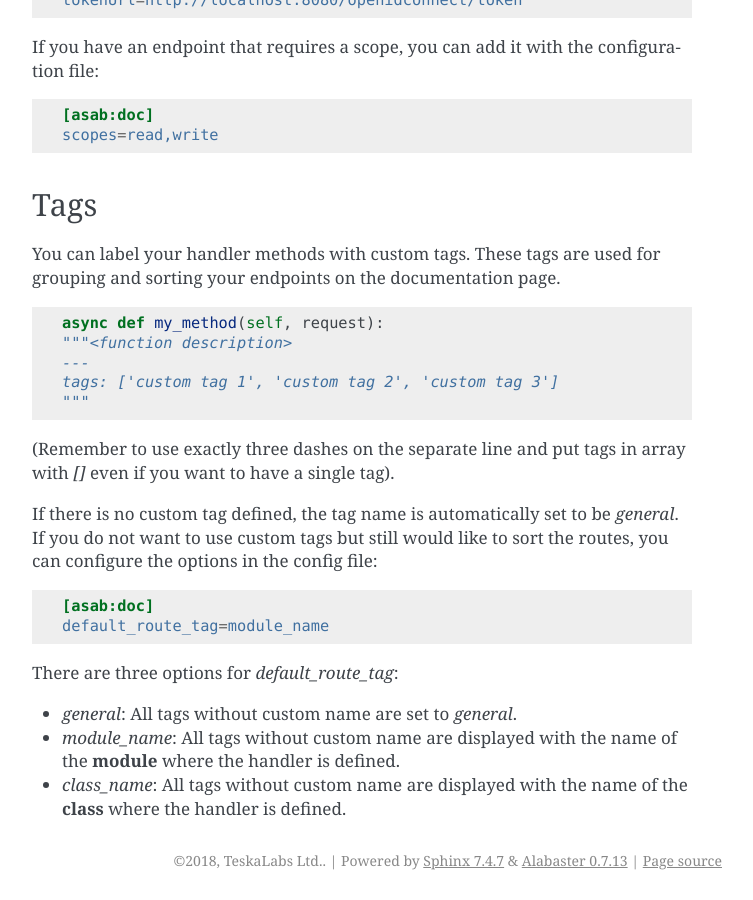
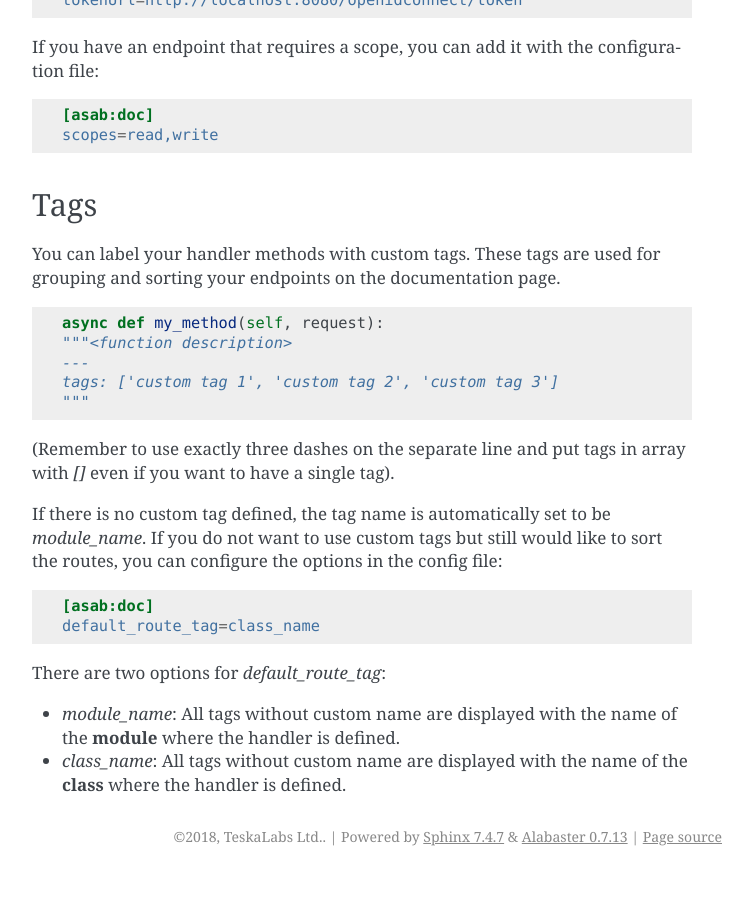
Before and after one commit to TeskaLabs/asab, a Sphinx documentation site: the page built from doc/asab/web/restapidocs.rst, in a window 1280 px wide and 900 px high, scrolled down 1826 px. Shown: the whole window, without its empty margins (388-1141 px from the left). Built offline with Sphinx 7.4.7, drawn with Linux system fonts in a browser that asks for light colours; after the commit the page ends 2702 px from its top, so only the background shows below that.

Commit message:
documentation updated

```diff
--- a/doc/asab/web/restapidocs.rst
+++ b/doc/asab/web/restapidocs.rst
@@ -109,15 +109,14 @@
 
 (Remember to use exactly three dashes on the separate line and put tags in array with `[]` even if you want to have a single tag).
 
-If there is no custom tag defined, the tag name is automatically set to be `general`. If you do not want to use custom tags but still would like to sort the routes, you can configure the options in the config file:
+If there is no custom tag defined, the tag name is automatically set to be `module_name`. If you do not want to use custom tags but still would like to sort the routes, you can configure the options in the config file:
 
 .. code-block:: ini
 
     [asab:doc]
-    default_route_tag=module_name
+    default_route_tag=class_name
 
-There are three options for `default_route_tag`:
+There are two options for `default_route_tag`:
 
-- `general`: All tags without custom name are set to `general`.
 - `module_name`: All tags without custom name are displayed with the name of the **module** where the handler is defined.
 - `class_name`: All tags without custom name are displayed with the name of the **class** where the handler is defined.
```
